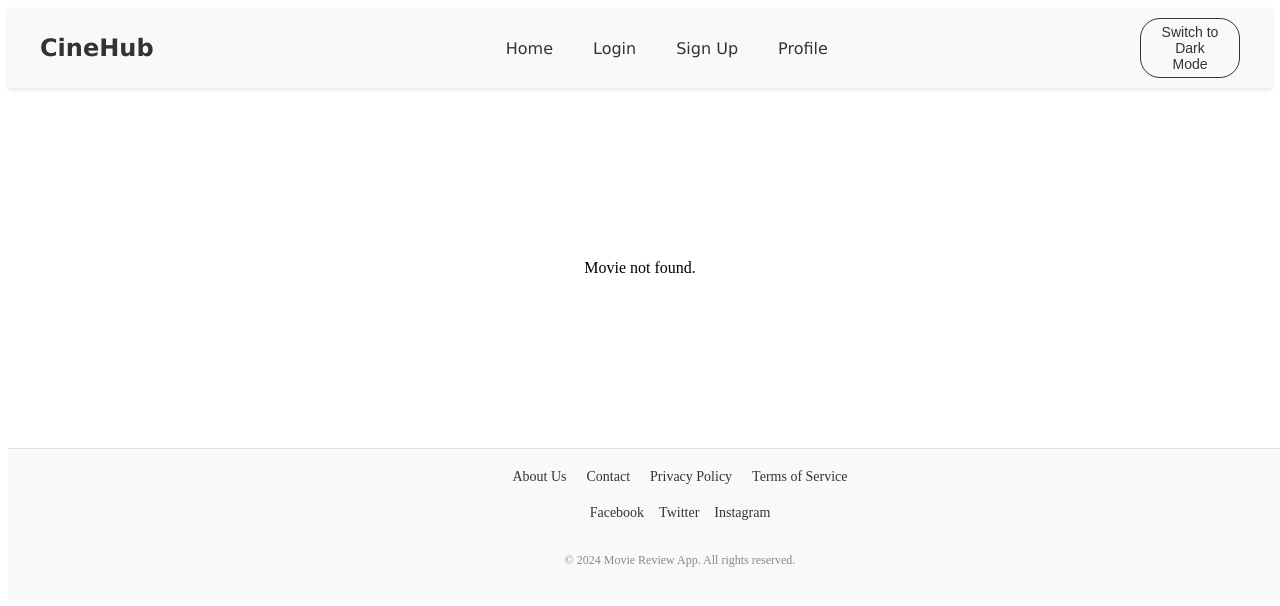
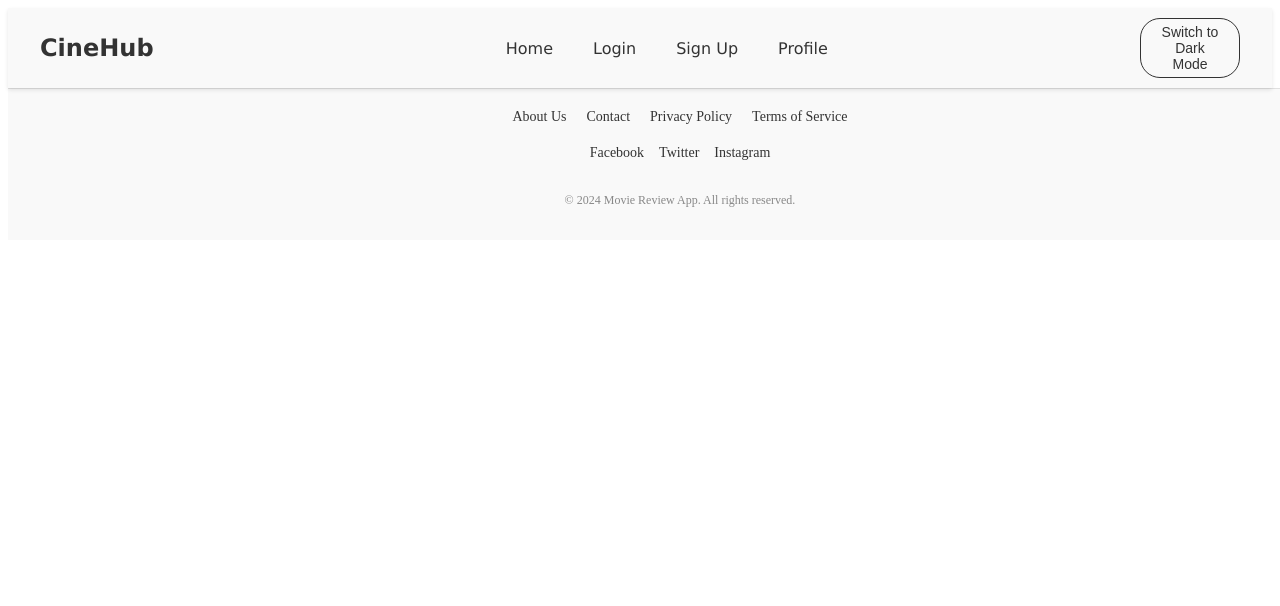
Before and after one commit to Alwxx/Movie-App-Final, a React (Vite) app in the folder front-end/: page /movie/1 in a window 1280 px wide. Before the commit this address had no page. Shown: the top 606 px of the page. Built offline with nearby package versions, Linux system fonts and the light colour scheme.

Commit message:
later commit

```diff
--- a/front-end/src/App.jsx
+++ b/front-end/src/App.jsx
@@ -1,9 +1,5 @@
-import { BrowserRouter as Router, Route, Routes } from "react-router-dom";
-import MovieList from "./components/MovieList/MovieList";
-import MovieCard from "./components/moviecard/Moviecard";
 import "../src/App.css";
 import { ThemeProvider } from "./context/ThemeContext";
-import Navbar from "./components/navbar/Navbar";
 import AppRouter from "./Router.jsx";
 import Footer from "./components/Footer/Footer.jsx";
 import { AuthProvider } from "./context/AuthContext.jsx";
--- a/front-end/src/Router.jsx
+++ b/front-end/src/Router.jsx
@@ -1,11 +1,10 @@
 import { BrowserRouter as Router, Route, Routes } from "react-router-dom";
-import MoviePage from "./pages/MoviePage";
 import LoginPage from "./pages/LoginPage";
 import SignUpPage from "./pages/SignUpPage";
 import ProfilePage from "./pages/ProfilePage";
 import Navbar from "./components/navbar/Navbar";
 import MovieList from "./components/MovieList/MovieList";
-import MovieCard from "./components/moviecard/MovieCard";
+import MovieCard from "./components/moviecard/Moviecard";
 
 function AppRouter() {
   return (
@@ -17,7 +16,7 @@ function AppRouter() {
         <Route path="/signup" element={<SignUpPage />} />
         <Route path="/profile" element={<ProfilePage />} />
         <Route path="/" element={<MovieList />} />
-        <Route path="/movie/:id" element={<MovieCard />} />
+        <Route path="/movie/:id" element={MovieCard} />
       </Routes>
     </Router>
   );
```
Also changed, not shown: 1 other file (tests, documents, lock files or other folders).
